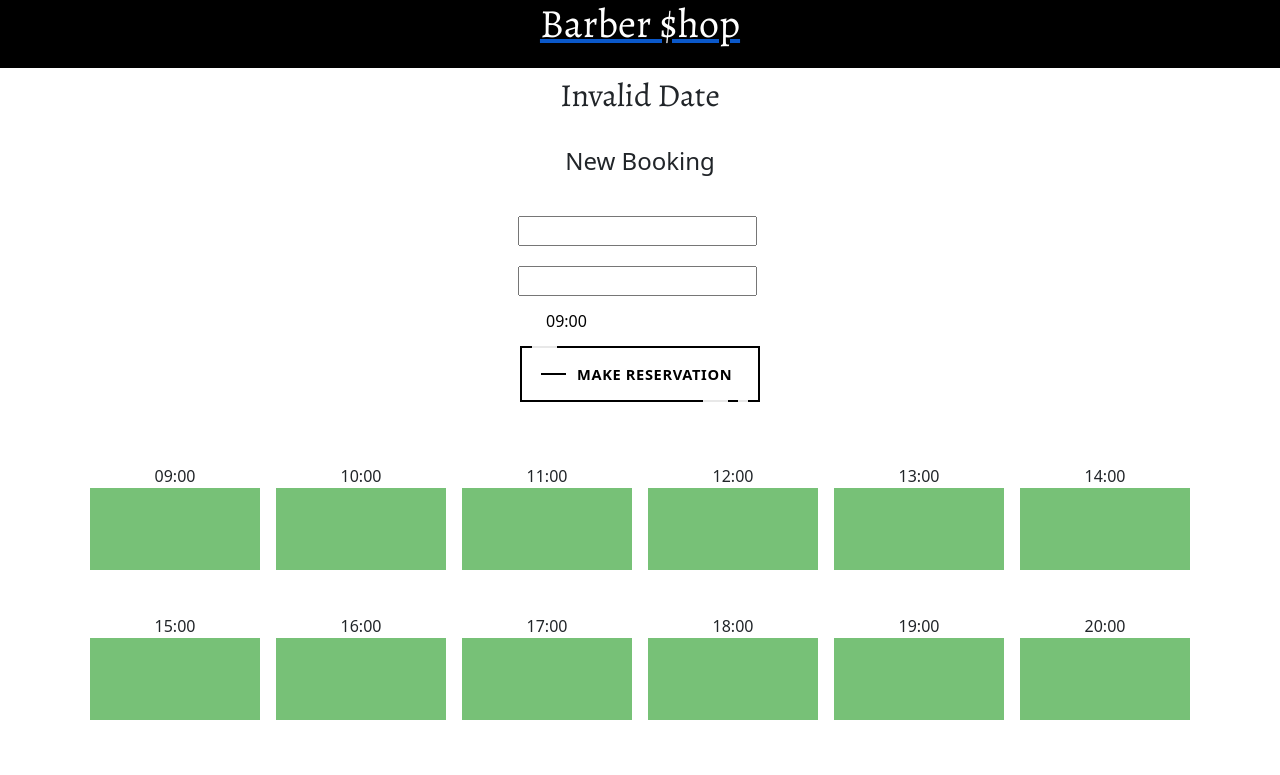
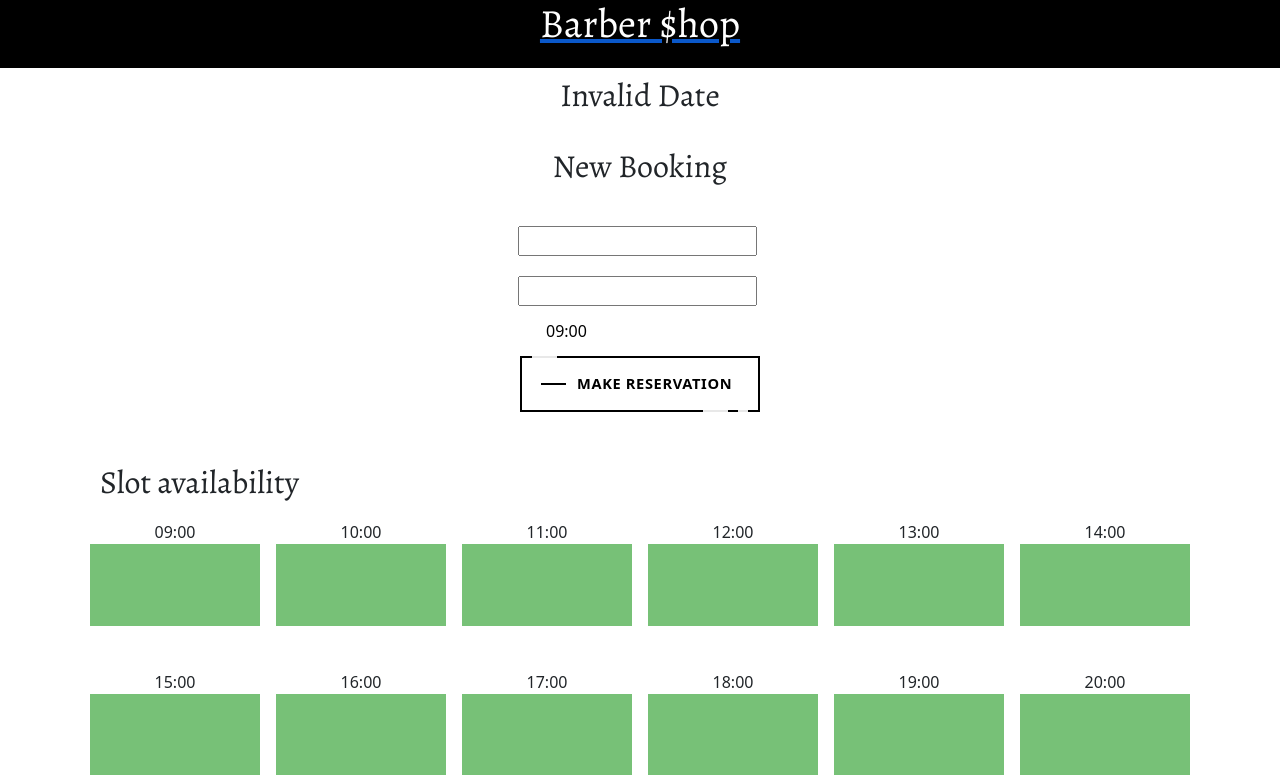
Before and after one commit to vferreira19/AugmentedRealityBusinessWebsite, a Flask app: page /data in a window 1280 px wide. Shown: the top 775 px of the page. Before the commit the page ends 720 px from the top, so only its background shows below. Run offline with Flask 3, Linux system fonts and the light colour scheme; data that the repository does not hold is empty; some libraries are stand-ins or nearby versions; some web fonts are replaced.

Commit message:
added heading to slots-availability

```diff
--- a/static/css/mystyle.css
+++ b/static/css/mystyle.css
@@ -125,6 +125,13 @@ p{
     display: flex;
     flex-direction: column;
     align-items: center;
+}
+
+#slots-title{
+    display: flex;
+    flex-direction: column;
+    align-items: flex-start;
+    margin-left: 100px;
 }
 
 .main:hover{
--- a/static/js/data.js
+++ b/static/js/data.js
@@ -168,7 +168,7 @@ function pageLoaded() {
       processData(data);
   })
     .catch(error => {
-        console.error('Error:', error);
+
     });
 
   pageLoaded();
--- a/static/js/index.js
+++ b/static/js/index.js
@@ -8,8 +8,6 @@ const today = new Date();
 const currentMonth = today.getMonth();
 const currentYear = today.getFullYear();
 const diaryEntryElement = document.getElementById('diaryEntry');
-
-console.log("username: ", username);
 
 function getDaysInMonth(month, year) {
   return new Date(year, month + 1, 0).getDate();
--- a/static/js/my_bookings.js
+++ b/static/js/my_bookings.js
@@ -4,13 +4,7 @@ function pageLoaded(){
 
 const table = document.getElementById('table');
 
-
-
-
-
 retrieveData();
-
-
 
 function retrieveData(){
     username = 'Vitor'
--- a/templates/data.html
+++ b/templates/data.html
@@ -9,7 +9,9 @@
   <link href="https://cdn.jsdelivr.net/npm/bootstrap@5.3.2/dist/css/bootstrap.min.css" rel="stylesheet" integrity="sha384-T3c6CoIi6uLrA9TneNEoa7RxnatzjcDSCmG1MXxSR1GAsXEV/Dwwykc2MPK8M2HN" crossorigin="anonymous">
   <meta charset="UTF-8">
   <title>Barber $hop</title>
-  <script>window.username = '{{username}}';</script>
+  <script>
+    window.username = '{{username}}';
+  </script>
 </head>
 
 <body>
@@ -26,7 +28,7 @@
   <div id="diaryEntry"></div>
 
   <div>
-    <h4 id="new_booking">New Booking</h4>
+    <h2 id="new_booking">New Booking</h2>
     <div id="add">
 
       <div class="input-container">
@@ -69,12 +71,10 @@
         </a>
       </div>
     </div>
-
   </div>
 
   <div id="customer_slots"></div>
-
-
+  <h2 id="slots-title">Slot availability</h2>
   <div class="container">
     <div class="containers">09:00
       <div id="s9" class="icontainers"></div>
```
